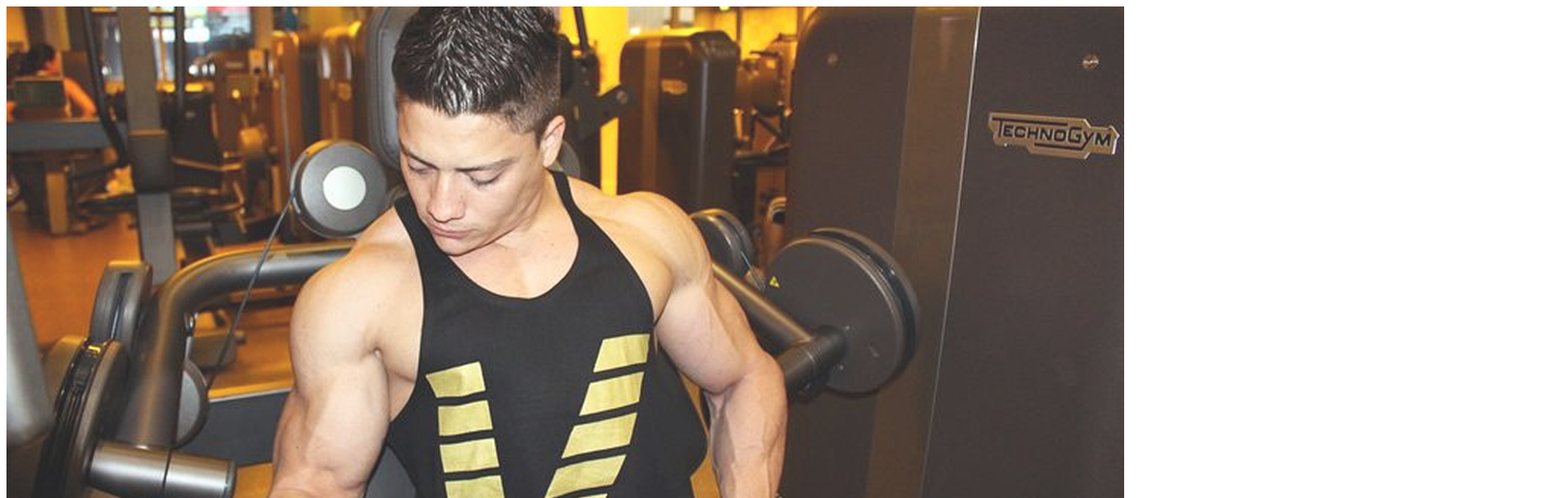
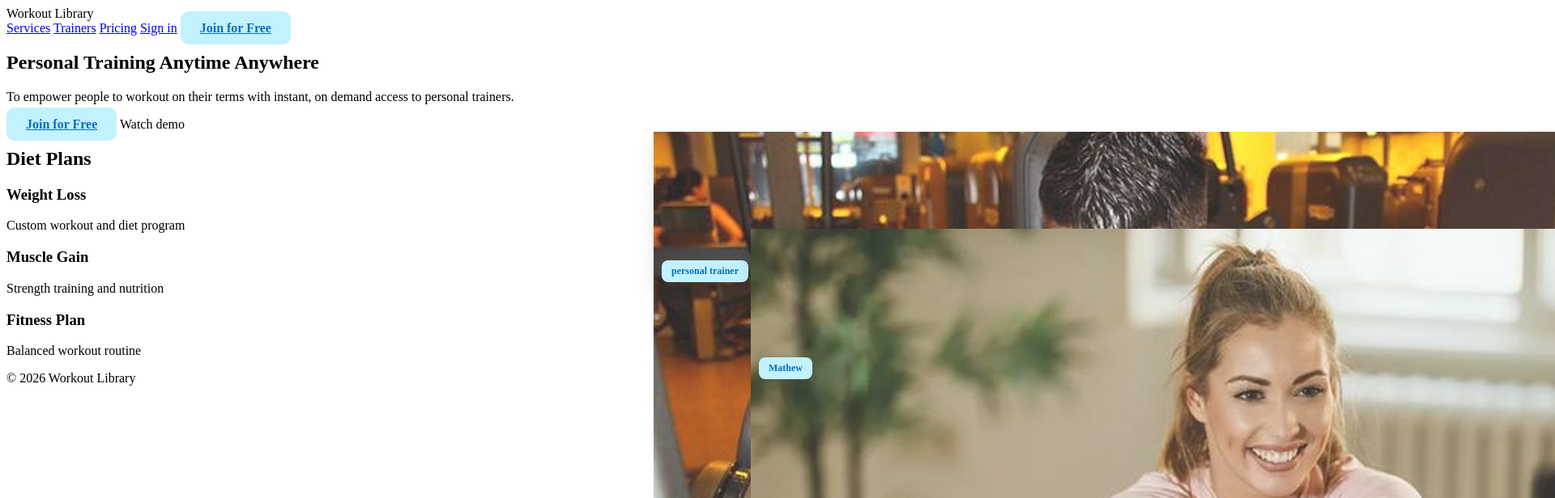
Before and after one commit to aravind-an-7188/aakash, a plain HTML site: page index.html in a window 1280 px wide. Shown: the top 616 px of the page at 81% size, 1920 px wide, since content can reach past the window. Drawn offline with Linux system fonts and the light colour scheme.

Commit message:
Update index.html

```diff
--- a/index.html
+++ b/index.html
@@ -1,20 +1,126 @@
+<!DOCTYPE html>
+<html lang="en">
+
+<head>
+<meta charset="UTF-8">
+<title>Workout Library</title>
+<link rel="stylesheet" href="style.css">
+</head>
+
+<body>
+
+<header>
+
+<div class="logo">Workout Library</div>
+
+<nav>
+<a href="#">Services</a>
+<a href="#">Trainers</a>
+<a href="#">Pricing</a>
+<a href="signin.html">Sign in</a>
+<a class="join-btn" href="signup.html">Join for Free</a>
+</nav>
+
+</header>
+
+
+
+<section class="hero">
+
+<div class="hero-text">
+
+<h1>Personal Training Anytime Anywhere</h1>
+
+<p>
+To empower people to workout on their terms with instant,
+on demand access to personal trainers.
+</p>
+
+<div class="buttons">
+
+<a class="join-btn" href="signup.html">Join for Free</a>
+
+<a class="demo-btn">Watch demo</a>
+
+</div>
+
+</div>
+
+
+
 <div class="hero-images">
 
-<div style="position:relative">
 
-<img class="img1" src="images/trainer1.jpeg">
+<div class="image-card img1">
+
+<img src="images/trainer1.jpeg">
 
 <div class="image-label">personal trainer</div>
 
 </div>
 
 
-<div style="position:relative">
 
-<img class="img2" src="images/trainer2.jpeg">
+<div class="image-card img2">
+
+<img src="images/trainer2.jpeg">
 
 <div class="image-label">Mathew</div>
 
 </div>
 
+
 </div>
+
+</section>
+
+
+
+<section class="services">
+
+<h2>Diet Plans</h2>
+
+<div class="service-grid">
+
+<div class="card">
+
+<h3>Weight Loss</h3>
+
+<p>Custom workout and diet program</p>
+
+</div>
+
+
+<div class="card">
+
+<h3>Muscle Gain</h3>
+
+<p>Strength training and nutrition</p>
+
+</div>
+
+
+<div class="card">
+
+<h3>Fitness Plan</h3>
+
+<p>Balanced workout routine</p>
+
+</div>
+
+</div>
+
+</section>
+
+
+
+<footer>
+
+<p>© 2026 Workout Library</p>
+
+</footer>
+
+
+</body>
+
+</html>
```
